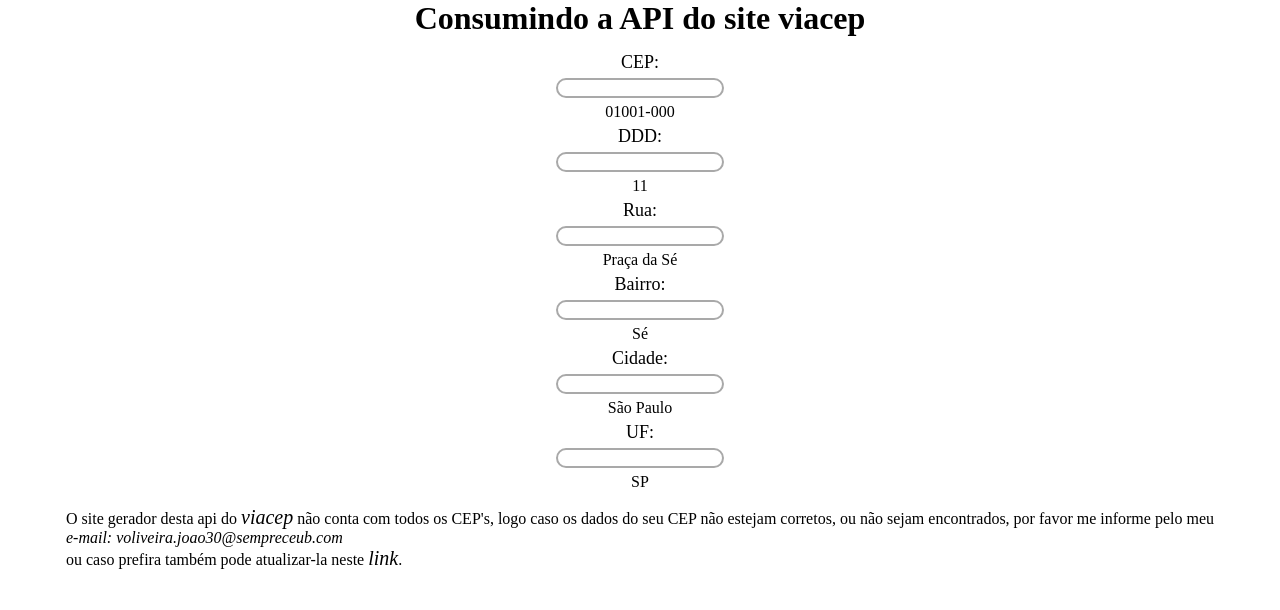
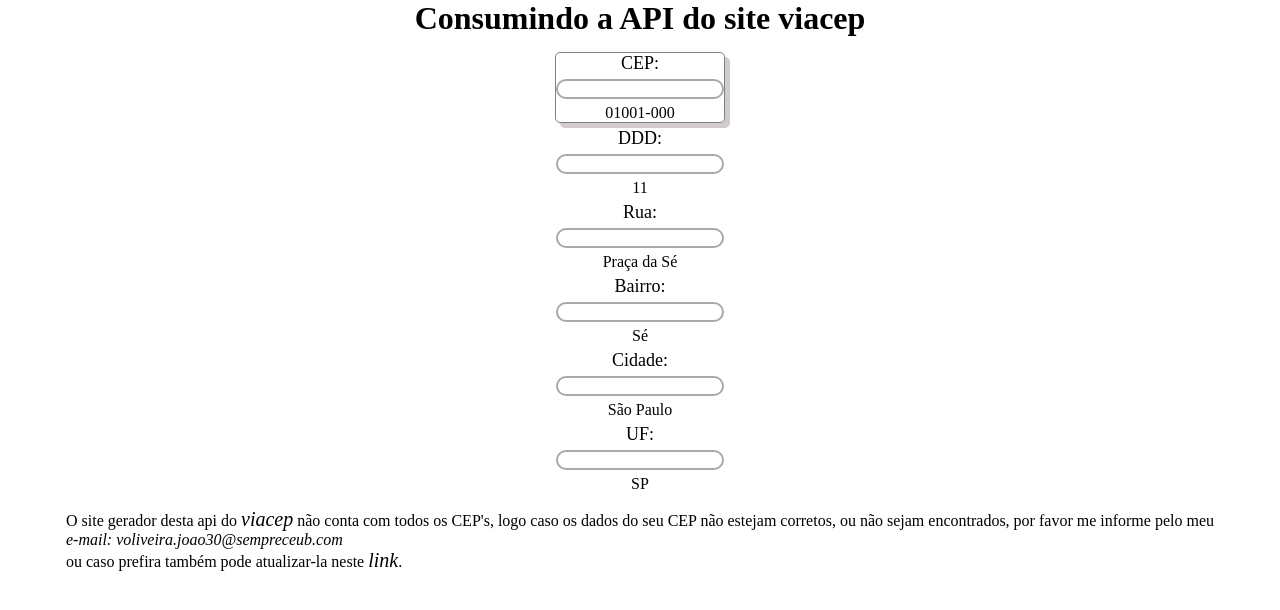
Before and after one commit to joaovictor1516/api_cep, a website: page app/index.html in a window 1280 px wide. In both pictures the pointer is over the element 640 px from the left and 86 px from the top of the page. Drawn offline with Linux system fonts and the light colour scheme.

Commit message:
melhorando o css

```diff
--- a/app/style.css
+++ b/app/style.css
@@ -52,6 +52,12 @@ label{
     margin:5px 0;
 }
 
+.form-content:hover{
+    border: 1px solid #808080;
+    border-radius: 5px;
+    box-shadow: 5px 5px #d1cbcb;
+}
+
 #problemas{
     font-size: 28px;
 }
```
